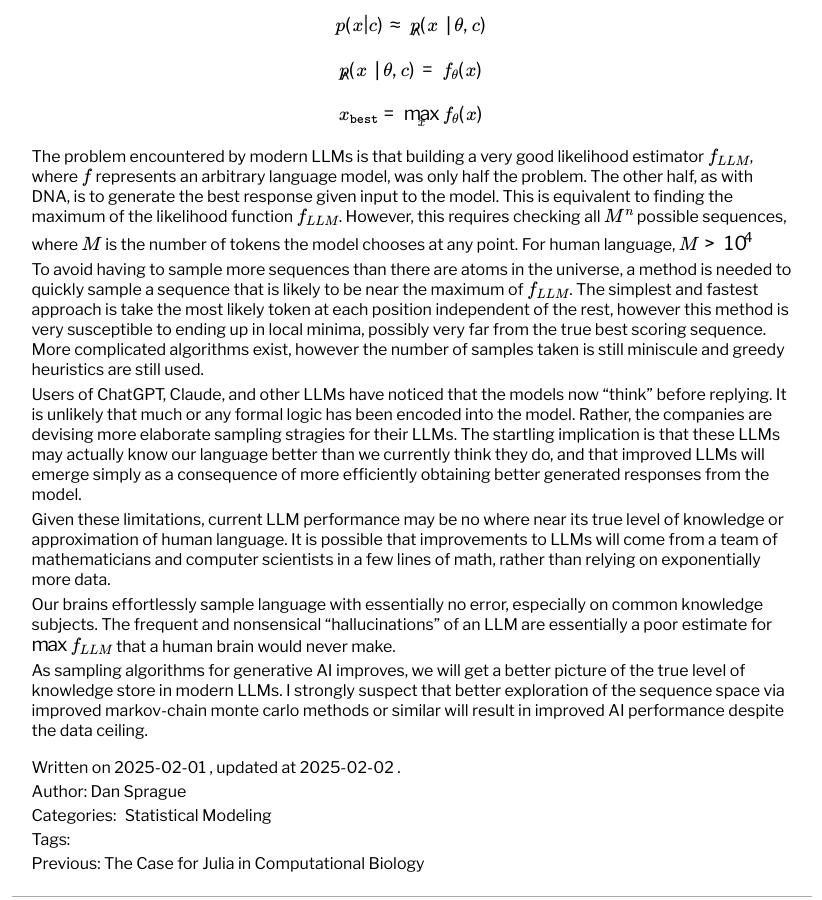
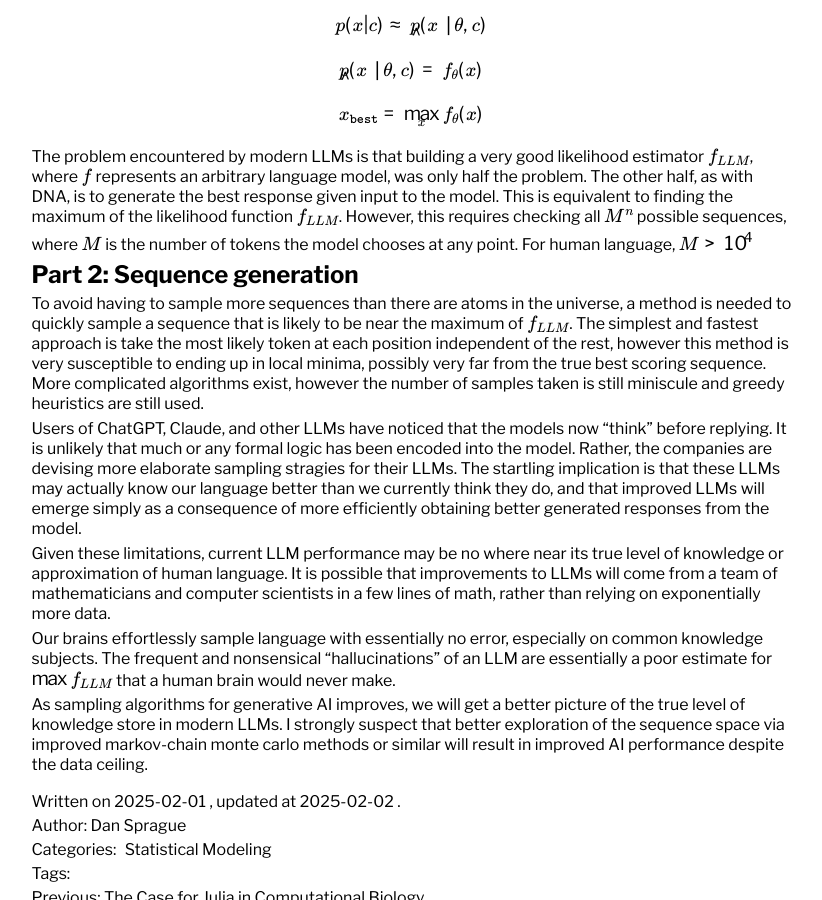
Before and after one commit to dan-sprague/dan-sprague.github.io, a Jekyll site: the page built from _posts/2025-02-02-llmthinking.markdown, in a window 1280 px wide and 900 px high, scrolled down 1265 px. Shown: the whole window, without its empty margins (221-1043 px from the left). Built offline with Jekyll 4.4.1, drawn with Linux system fonts in a browser that asks for light colours; formulas are drawn with MathJax 3.

Commit message:
fixed bug

```diff
--- a/_posts/2025-02-02-llmthinking.markdown
+++ b/_posts/2025-02-02-llmthinking.markdown
@@ -43,6 +43,8 @@ $$x_{\texttt{best}} = \max_{x} f_\theta(x)$$
 
 The problem encountered by modern LLMs is that building a very good likelihood estimator $f_{LLM}$, where $f$ represents an arbitrary language model, was only half the problem. The other half, as with DNA, is to generate the best response given input to the model. This is equivalent to finding the maximum of the likelihood function $f_{LLM}$. However, this requires checking all $M^n$ possible sequences, where $M$ is the number of tokens the model chooses at any point. For human language, $M > 10^4$<br>
 
+# Part 2: Sequence generation
+
 To avoid having to sample more sequences than there are atoms in the universe, a method is needed to quickly sample a sequence that is likely to be near the maximum of $f_{LLM}$. The simplest and fastest approach is take the most likely token at each position independent of the rest, however this method is very susceptible to ending up in local minima, possibly very far from the true best scoring sequence. More complicated algorithms exist, however the number of samples taken is still miniscule and greedy heuristics are still used.<br>
 
 Users of ChatGPT, Claude, and other LLMs have noticed that the models now "think" before replying. It is unlikely that much or any formal logic has been encoded into the model. Rather, the companies are devising more elaborate sampling stragies for their LLMs. The startling implication is that these LLMs may actually know our language  better than we currently think they do, and that improved LLMs will emerge simply as a consequence of more efficiently obtaining better generated responses from the model.<br>
```
